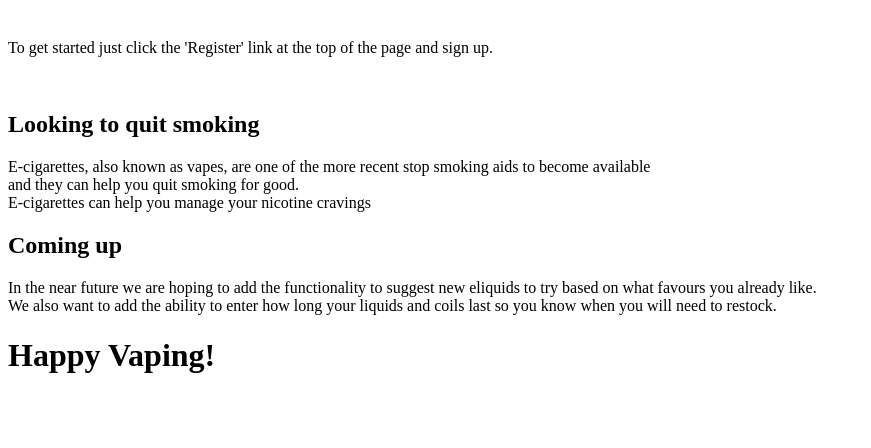
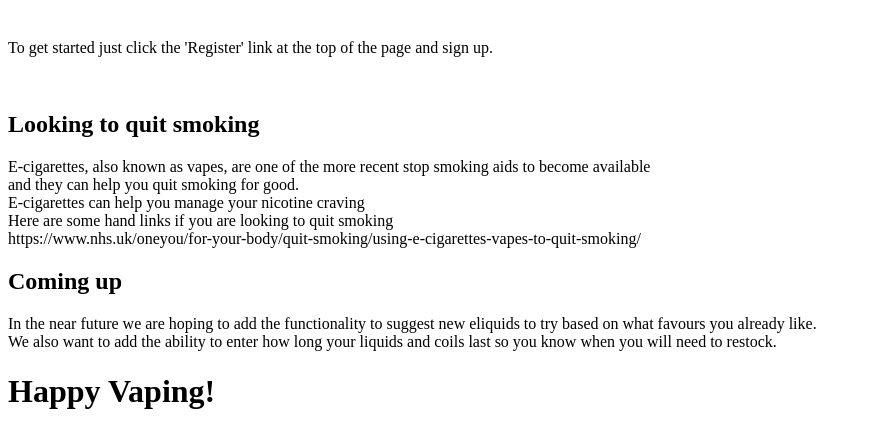
Before and after one commit to Robert-Siberry/E-Liquid_Tracker, a Flask app: page /home in a window 1280 px wide. Shown: the part 236-684 px from the top of the page, without its empty margins (0-871 px from the left). Run offline with Flask 2, Linux system fonts and the light colour scheme; parts of the project's set-up code (start-up, migrations or seed data) failed here and were passed over.

Commit message:
updated home page

```diff
--- a/templates/homepage.html
+++ b/templates/homepage.html
@@ -20,7 +20,11 @@
     <p>
         E-cigarettes, also known as vapes, are one of the more recent stop smoking aids to become available <br>
         and they can help you quit smoking for good.<br>
-        E-cigarettes can help you manage your nicotine cravings
+        E-cigarettes can help you manage your nicotine craving
+    <br>
+    Here are some hand links if you are looking to quit smoking
+    <br>
+    https://www.nhs.uk/oneyou/for-your-body/quit-smoking/using-e-cigarettes-vapes-to-quit-smoking/
 
     </p>
 
```
